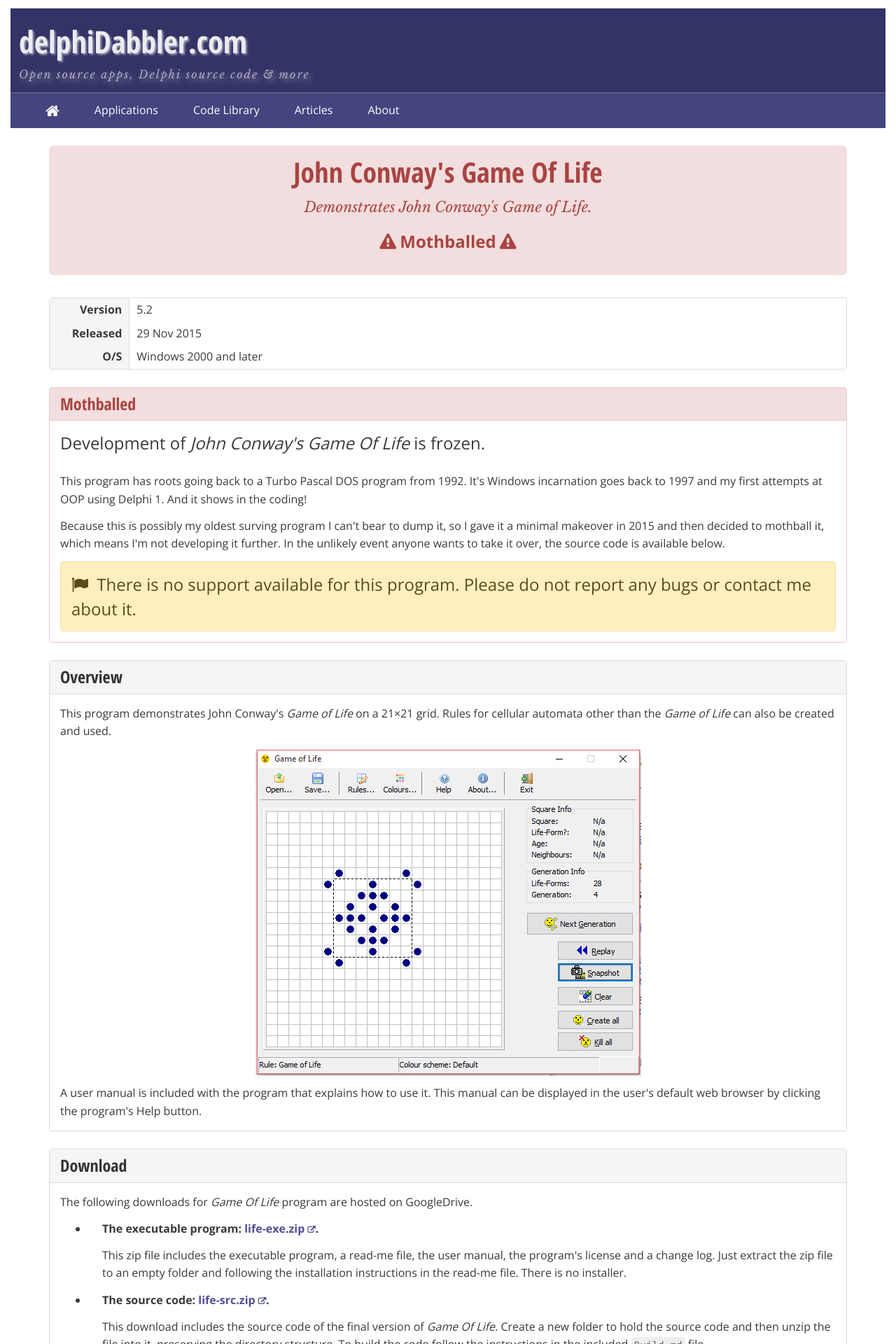
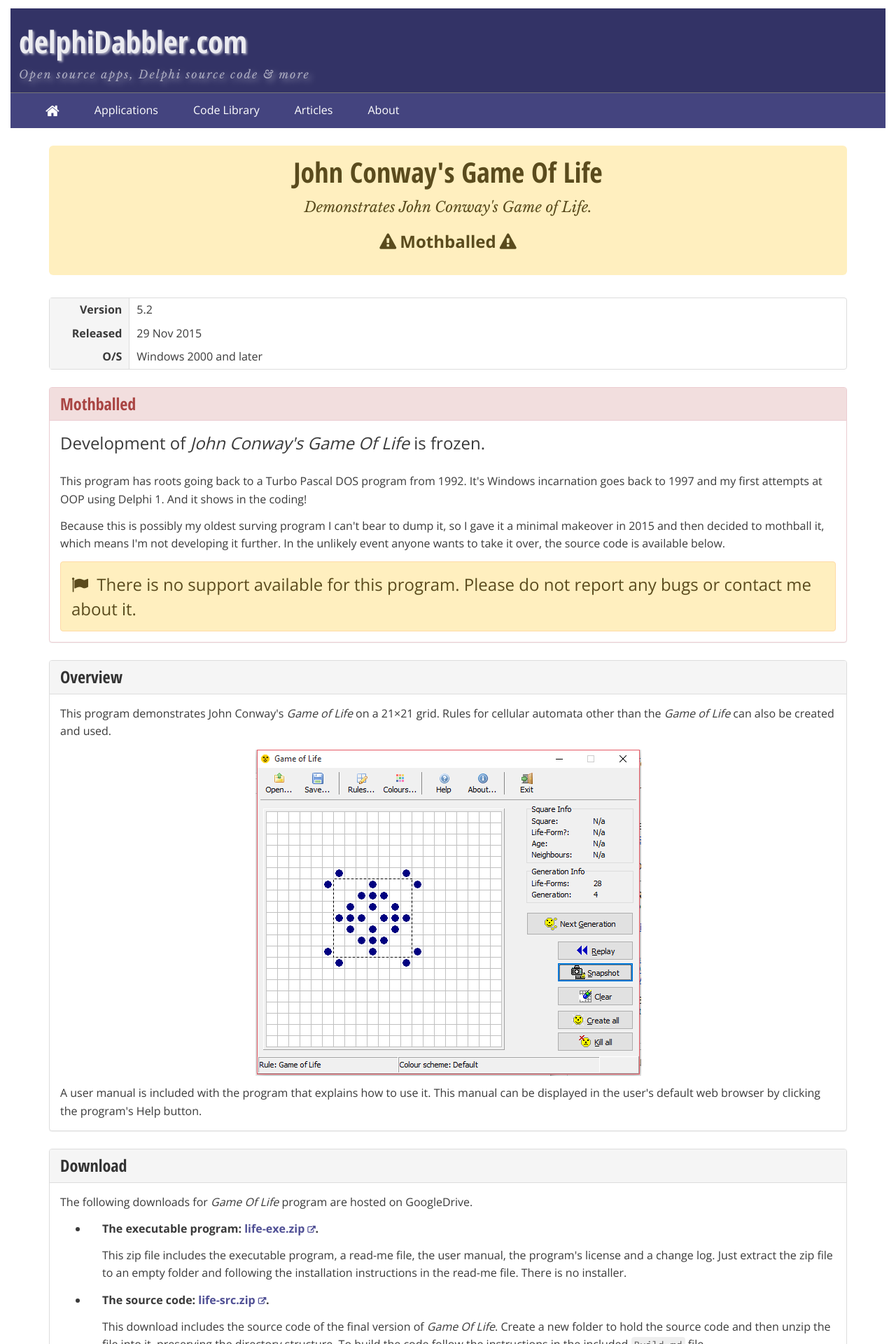
Before and after one commit to delphidabbler/delphidabbler.github.io, a Jekyll site: the page built from _software/life.html, in a window 1280 px wide. Shown: the top 1920 px of the page at 70% size. Built offline with Jekyll 4.4.1, drawn with Linux system fonts in a browser that asks for light colours; nearby versions of some CDN libraries.

Commit message:
Added "obsolete" CSS style to software page header

```diff
--- a/_sass/_dd-custom-styles.scss
+++ b/_sass/_dd-custom-styles.scss
@@ -591,6 +591,10 @@
   }
 
 	&.mothballed {
+		background-color: $state-warning-bg;
+		color: $state-warning-text;
+	}
+	&.obsolete {
 		background-color: $state-danger-bg;
 		color: $state-danger-text;
 	}
```
